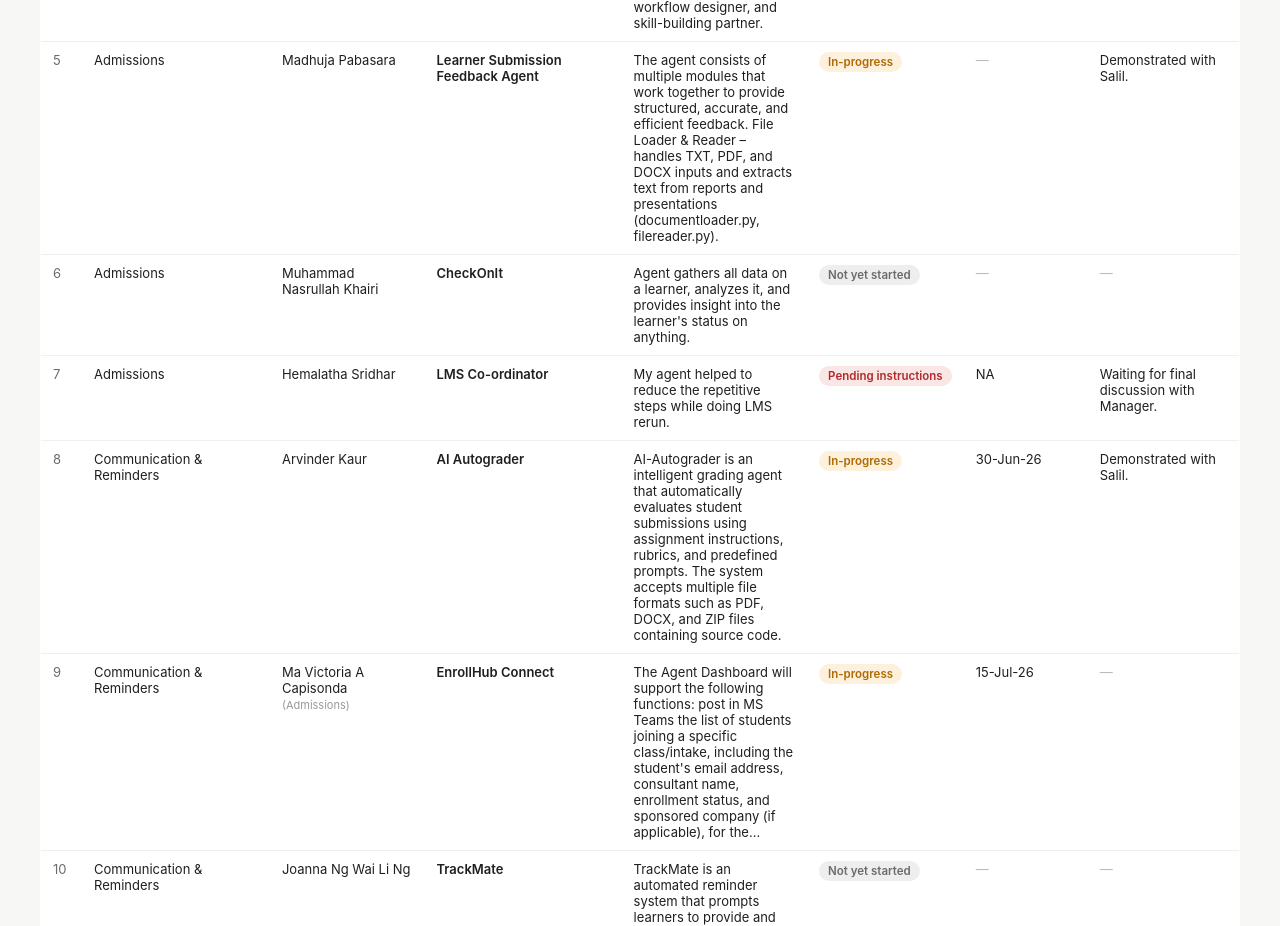
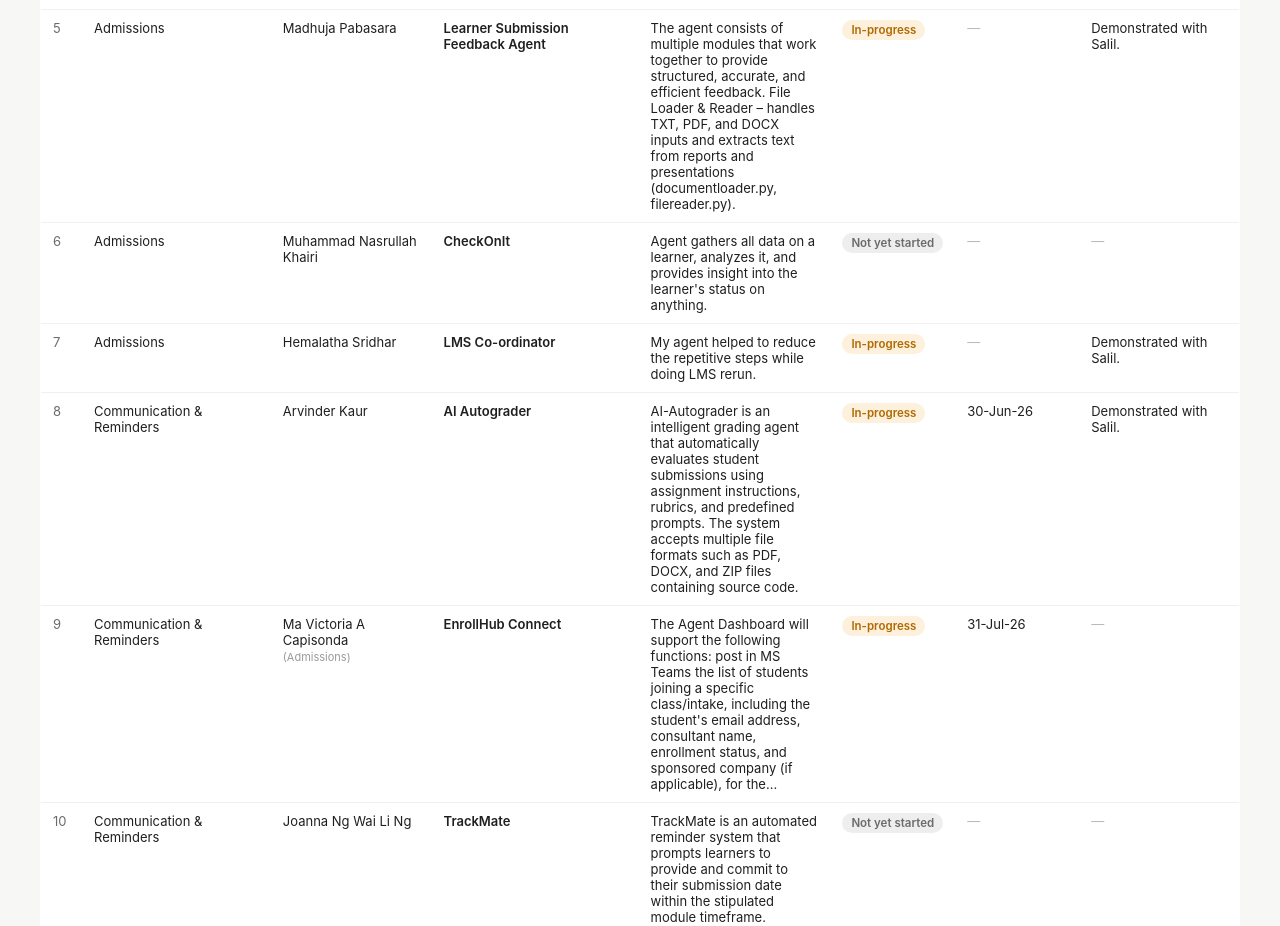
Before and after one commit to zongting89/agentwars, a plain HTML site: page index.html in a window 1280 px wide. Shown: the part 983-1909 px from the top of the page. Drawn offline with Linux system fonts and the light colour scheme.

Commit message:
Add files via upload

```diff
--- a/index.html
+++ b/index.html
@@ -156,34 +156,34 @@
 </div>
 <script>
 const DATA = [
-{sn:1,cat:"Administrative/Operations",staff:"Chandrashekhar Kumbhar",team:"",title:"Assessment Control Agent for Lithan",details:"A menu-driven bot that manages faculty confirmations, learner bookings, reminders, and status checks with auto-saved data in tables.",status:"notstarted",date:"",remarks:""},
+{sn:1,cat:"Administrative/Operations",staff:"Chandrashekhar Kumbhar",team:"",title:"Assessment Control Agent for Lithan",details:"A menu-driven bot that manages faculty confirmations, learner bookings, reminders, and status checks with auto-saved data in tables.",status:"notstarted",date:"",remarks:"It is combined with SN 12."},
 {sn:2,cat:"Administrative/Operations",staff:"Wutt Yi Htoo",team:"",title:"AI Auto Grading Agent",details:"The agent loads all documents, extracts rubric criteria, checks submission relevance, retrieves evidence from the student work, and uses AI to generate grades, feedback, and final scores.",status:"inprogress",date:"",remarks:"Demonstrated with Salil."},
 {sn:3,cat:"Administrative/Operations",staff:"Muhammad Akmal Dodgson",team:"",title:"Bulk Communicator",details:"It is not an agent, it is a Power Automate process. It is triggered manually where it will refer to a filled Sharepoint Lists and sends out communication from the provided information.",status:"inprogress",date:"",remarks:"Enhancing to auto-trigger."},
 {sn:4,cat:"Administrative/Operations",staff:"Nina Dela Cruz",team:"",title:"Executive Assistant Agent",details:"The Executive Assistant Agent is a personalized AI assistant designed to support administrative, operational, and productivity-related work. It combines the functions of an executive assistant, workflow designer, and skill-building partner.",status:"inprogress",date:"",remarks:""},
 {sn:5,cat:"Admissions",staff:"Madhuja Pabasara",team:"",title:"Learner Submission Feedback Agent",details:"The agent consists of multiple modules that work together to provide structured, accurate, and efficient feedback. File Loader & Reader – handles TXT, PDF, and DOCX inputs and extracts text from reports and presentations (documentloader.py, filereader.py).",status:"inprogress",date:"",remarks:"Demonstrated with Salil."},
 {sn:6,cat:"Admissions",staff:"Muhammad Nasrullah Khairi",team:"",title:"CheckOnIt",details:"Agent gathers all data on a learner, analyzes it, and provides insight into the learner's status on anything.",status:"notstarted",date:"",remarks:""},
-{sn:7,cat:"Admissions",staff:"Hemalatha Sridhar",team:"",title:"LMS Co-ordinator",details:"My agent helped to reduce the repetitive steps while doing LMS rerun.",status:"pending",date:"NA",remarks:"Waiting for final discussion with Manager."},
+{sn:7,cat:"Admissions",staff:"Hemalatha Sridhar",team:"",title:"LMS Co-ordinator",details:"My agent helped to reduce the repetitive steps while doing LMS rerun.",status:"inprogress",date:"",remarks:"Demonstrated with Salil."},
 {sn:8,cat:"Communication & Reminders",staff:"Arvinder Kaur",team:"",title:"AI Autograder",details:"AI-Autograder is an intelligent grading agent that automatically evaluates student submissions using assignment instructions, rubrics, and predefined prompts. The system accepts multiple file formats such as PDF, DOCX, and ZIP files containing source code.",status:"inprogress",date:"30-Jun-26",remarks:"Demonstrated with Salil."},
-{sn:9,cat:"Communication & Reminders",staff:"Ma Victoria A Capisonda",team:"Admissions",title:"EnrollHub Connect",details:"The Agent Dashboard will support the following functions: post in MS Teams the list of students joining a specific class/intake, including the student's email address, consultant name, enrollment status, and sponsored company (if applicable), for the...",status:"inprogress",date:"15-Jul-26",remarks:""},
+{sn:9,cat:"Communication & Reminders",staff:"Ma Victoria A Capisonda",team:"Admissions",title:"EnrollHub Connect",details:"The Agent Dashboard will support the following functions: post in MS Teams the list of students joining a specific class/intake, including the student's email address, consultant name, enrollment status, and sponsored company (if applicable), for the...",status:"inprogress",date:"31-Jul-26",remarks:""},
 {sn:10,cat:"Communication & Reminders",staff:"Joanna Ng Wai Li Ng",team:"",title:"TrackMate",details:"TrackMate is an automated reminder system that prompts learners to provide and commit to their submission date within the stipulated module timeframe.",status:"notstarted",date:"",remarks:""},
 {sn:11,cat:"Communication & Reminders",staff:"Ariel Marie Gaffud",team:"LS",title:"Virtual Dashboard Agent",details:"My Virtual Agent is an automated assistant integrated with Microsoft Teams, Microsoft Power BI, and the LMS to help monitor and manage training operations. It checks if cohort codes are created, verifies if Teams session links are embedded in the LMS, and confirms whether all...",status:"notstarted",date:"NA",remarks:"Feasibility concern."},
 {sn:12,cat:"Grading & Assessment",staff:"Jehan",team:"",title:"Auto scheduler for OA",details:"Update from OA vendor side: OA vendor (Nirav) would be providing an API key for the online assessment portal so that we can connect it to OA to schedule assessments automatically on the back end. Current state: vendor is almost done with this requirement and will provide a cost estimate. Will follow up via email.",status:"inprogress",date:"",remarks:""},
-{sn:13,cat:"Grading & Assessment",staff:"Jeff Shi Yangjie",team:"",title:"Enterprise Learner Dashboard",details:"The Enterprise Learner Dashboard lets programme managers track cohort learner progress, auto-flag assessment eligibility based on prerequisite logic, and manage the full booking workflow from a single screen. It covers everything from sending preset booking emails with selecta...",status:"inprogress",date:"3-Jul-26",remarks:"Take note of security issues due to accessing student information."},
+{sn:13,cat:"Grading & Assessment",staff:"Jeff Shi Yangjie",team:"",title:"Enterprise Learner Dashboard",details:"The Enterprise Learner Dashboard lets programme managers track cohort learner progress, auto-flag assessment eligibility based on prerequisite logic, and manage the full booking workflow from a single screen. It covers everything from sending preset booking emails with selecta...",status:"inprogress",date:"",remarks:"Reviewed with Salil and tech team, agent to be implemented together with Tech team's manager mentor app. Completion date to be determined with Tech team."},
 {sn:14,cat:"Grading & Assessment",staff:"Anarizdel-Chary Matias Vitan",team:"LS",title:"SessionSync AI",details:"SessionSync AI automatically identifies applicable sessions, generates standardized session names, and creates Teams meetings to reduce manual work and improve scheduling accuracy.",status:"notstarted",date:"NA",remarks:"Feasibility concern"},
-{sn:15,cat:"Grading & Assessment",staff:"Tamilarasi P",team:"LS",title:"Class Shell bulk allocation",details:"The process will help identify and allocate the learners in the right class; it is not an agent but is trying to create an API.",status:"inprogress",date:"15-Jul-26",remarks:""},
+{sn:15,cat:"Grading & Assessment",staff:"Tamilarasi P",team:"LS",title:"Class Shell bulk allocation",details:"The process will help identify and allocate the learners in the right class; it is not an agent but is trying to create an API.",status:"inprogress",date:"30-Jul-26",remarks:""},
 {sn:16,cat:"Grading & Assessment",staff:"Saroja Krishnamurthy",team:"",title:"EduMentor AI",details:"EduMentor AI is an Agentic AI-powered academic mentoring assistant designed to automate student support and academic workflow operations, combining conversational AI, Retrieval-Augmented Generation (RAG), document-based knowledge retrieval, email drafting, Outlook calendar automation, and Voice AI. Built on Flowise, Ollama, FAISS and Power Automate. Capabilities include clarifying student doubts from uploaded academic documents, assignment guidance, auto-generating academic emails, scheduling mentoring meetings, voice-based interaction (STT/TTS), and knowledge-based answers via the EduMentor Knowledge Voice Assistant (RAG). Additionally working on an AI-Powered Rubric-Based Assessment and Feedback System that combines document processing, rubric-based evaluation, LLMs and automated report generation to score submissions and produce downloadable evaluation reports.",status:"inprogress",date:"30-Jun-26",remarks:"Demonstrated with Salil."},
 {sn:17,cat:"Grading & Assessment",staff:"Anitha Sankar",team:"LS",title:"Assessment Upload Monitoring System",details:"Real-time detection of upload failures with automated email alerts, detailed error reports, 24/7 monitoring. Minimal manual intervention needed.",status:"completed",date:"4-Jun-26",remarks:""},
 {sn:18,cat:"Mentoring & Support",staff:"Madhavi Mhatre",team:"LS",title:"Resumption and Addendum Monitoring System",details:"Additionally, working on an AI-Powered Rubric-Based Assessment and Feedback System.",status:"completed",date:"4-Jun-26",remarks:""},
 {sn:19,cat:"Mentoring & Support",staff:"Khin Ma Ma Cho",team:"",title:"Faculty Grading Assistant",details:"AI-powered grading assistant that evaluates learner submissions against rubric criteria using a hybrid Rule-Based + OpenAI GPT approach. The system extracts assignment content, matches evidence against assessment criteria, generates grades, feedback, and recommendations, and provides consistent assessment support to faculty while reducing grading time.",status:"inprogress",date:"",remarks:"Demonstrated with Salil. In progress."},
 {sn:20,cat:"Monitoring & Tracking",staff:"Myo Kyaw Oo",team:"",title:"Ache AI",details:"Assignment Checker.",status:"inprogress",date:"",remarks:"Demostrated with Salil. In progress."},
-{sn:21,cat:"Monitoring & Tracking",staff:"R Sridevi",team:"",title:"Learner Payment Analyser Agent - For International",details:"Sending automated payment reminders to learners based on the PBI data.",status:"inprogress",date:"30-Jun-26",remarks:""},
-{sn:22,cat:"Monitoring & Tracking",staff:"Sarvan Kumar",team:"",title:"AI Grading Agent",details:"Design and implement an AI-enabled assessment system that combines document processing, rubric-based evaluation, Large Language Models (LLMs), and automated report generation. The solution evaluates student submissions against assessment criteria, assigns scores, generates detailed feedback and recommendations, and produces downloadable evaluation reports, significantly reducing faculty grading time while maintaining assessment consistency.",status:"inprogress",date:"30-Jun-26",remarks:"Currently working on stabilising functionality, demonstrated with Salil."},
+{sn:21,cat:"Monitoring & Tracking",staff:"R Sridevi",team:"",title:"Learner Payment Analyser Agent - For International",details:"To send reminders to learners on their instalment payments.",status:"inprogress",date:"31-Jul-26",remarks:""},
+{sn:22,cat:"Monitoring & Tracking",staff:"Sarvan Kumar",team:"",title:"AI Grading Agent",details:"Design and implement an AI-enabled assessment system that combines document processing, rubric-based evaluation, Large Language Models (LLMs), and automated report generation. The solution evaluates student submissions against assessment criteria, assigns scores, generates detailed feedback and recommendations, and produces downloadable evaluation reports, significantly reducing faculty grading time while maintaining assessment consistency.",status:"inprogress",date:"31-Jul-26",remarks:"Demonstrated with Salil; as most of Auto Grader is combined, currently working on Masters Grade Generator Assistant (agent) for MTCS."},
 {sn:23,cat:"Monitoring & Tracking",staff:"Ei Thandar Khaing",team:"",title:"LIA Agentic AI",details:"The platform acts as an AI-powered operational and instructional intelligence assistant for Learning & Delivery teams. Key capabilities: AI meeting transcript analysis, automated management reporting, stakeholder email generation, curriculum and IU analysis, AI-generated instructi...",status:"inprogress",date:"",remarks:"Demonstrated and discussed with Salil. He said Noel will discuss soon."},
 {sn:24,cat:"Monitoring & Tracking",staff:"Benjamin Liu",team:"",title:"Email Sentiment & Draft Assistant",details:"This agent supports email handling by automatically analyzing incoming messages and identifying their tone or urgency. It sends a Teams notification with a short summary so I can quickly understand which emails may need attention.",status:"notstarted",date:"",remarks:""},
-{sn:25,cat:"Monitoring & Tracking",staff:"Goh Yee Jing",team:"",title:"Submission Watcher",details:"Submission Watcher is a browser-based intelligence agent that identifies learners with missing MCQs and assignments/projects from LMS CSV files. It supports multiple file uploads, automatically groups results by class, and provides searchable and filterable views for easy follow-up.",status:"pending",date:"NA",remarks:"The LMS currently only provides grading reports and does not have a submission report. Submission Watcher therefore identifies missing deliverables based on grading report data."},
+{sn:25,cat:"Monitoring & Tracking",staff:"Goh Yee Jing",team:"",title:"Submission Watcher",details:"Submission Watcher is a browser-based intelligence agent that identifies learners with missing MCQs and assignments/projects from LMS CSV files. It supports multiple file uploads, automatically groups results by class, and provides searchable and filterable views for easy follow-up.",status:"notstarted",date:"",remarks:"The LMS does not provide a submission report. Submission Watcher uses available grading report data to identify missing submissions instead. Auto Grader integration can be considered as a future enhancement for submission status visibility. Closed for now."},
 {sn:26,cat:"Other",staff:"Koh Fuqi",team:"LS",title:"SMS queue manager",details:"Manages SMS submission queue to handle concurrent requests, auto-proceeding when no anomalies (duplicate learners, missing invoices) are detected, and notifying users upon completion.",status:"inprogress",date:"15-Jul-26",remarks:"ChatGPT is not very effective at the task, relooking at other methods."},
 {sn:27,cat:"Scheduling & Booking",staff:"Nur Ayuni Binte Rahmat",team:"LS",title:"Assistant Agent",details:"An AI-powered daily operations assistant that streamlines routine administrative tasks and workflows.",status:"notstarted",date:"NA",remarks:"On-hold. PDPA concern."},
-{sn:28,cat:"Scheduling & Booking",staff:"Anusha",team:"",title:"Mentor Sync",details:"MentorSync is a dual-access AI platform. Provides assignment feedback with estimated grades and areas for improvement. Sends assignment deadline reminders integrated into Microsoft Teams through automated workflows. Offers portfolio-building guidance with profession-specific AI responses. Generates instant placement eligibility scores with KPI breakdown sent to the Talent Team. Enables mentors to track learner usage patterns and performance metrics across all four categories for data-driven, timely responses and scalable cohort intervention.",status:"inprogress",date:"30-Jun-26",remarks:"IT Review in Progress."},
+{sn:28,cat:"Scheduling & Booking",staff:"Anusha",team:"",title:"Mentor Sync",details:"MentorSync is a dual-access AI platform. Provides assignment feedback with estimated grades and areas for improvement. Sends assignment deadline reminders integrated into Microsoft Teams through automated workflows. Offers portfolio-building guidance with profession-specific AI responses. Generates instant placement eligibility scores with KPI breakdown sent to the Talent Team. Enables mentors to track learner usage patterns and performance metrics across all four categories for data-driven, timely responses and scalable cohort intervention.",status:"inprogress",date:"",remarks:"Checked with John and the team. This is expected to be implemented as add-on features in CLaaS Mentor or CLaaS Manager. If it is a standalone app, it will be considered for the development pipeline. The completion date is yet to be determined."},
 {sn:29,cat:"Scheduling & Booking",staff:"Claudie Sarmiento",team:"Admissions",title:"Enterprise Enrolment Agent",details:"The agent automates and transforms the company-sponsored enrolment data submitted through Microsoft Forms. Upon form submission, the data is stored in SharePoint, where Power Automate processes the records, validates required fields, reformats data where necessary, and generate...",status:"completed",date:"5-Jun-26",remarks:""},
 ];
 
```
